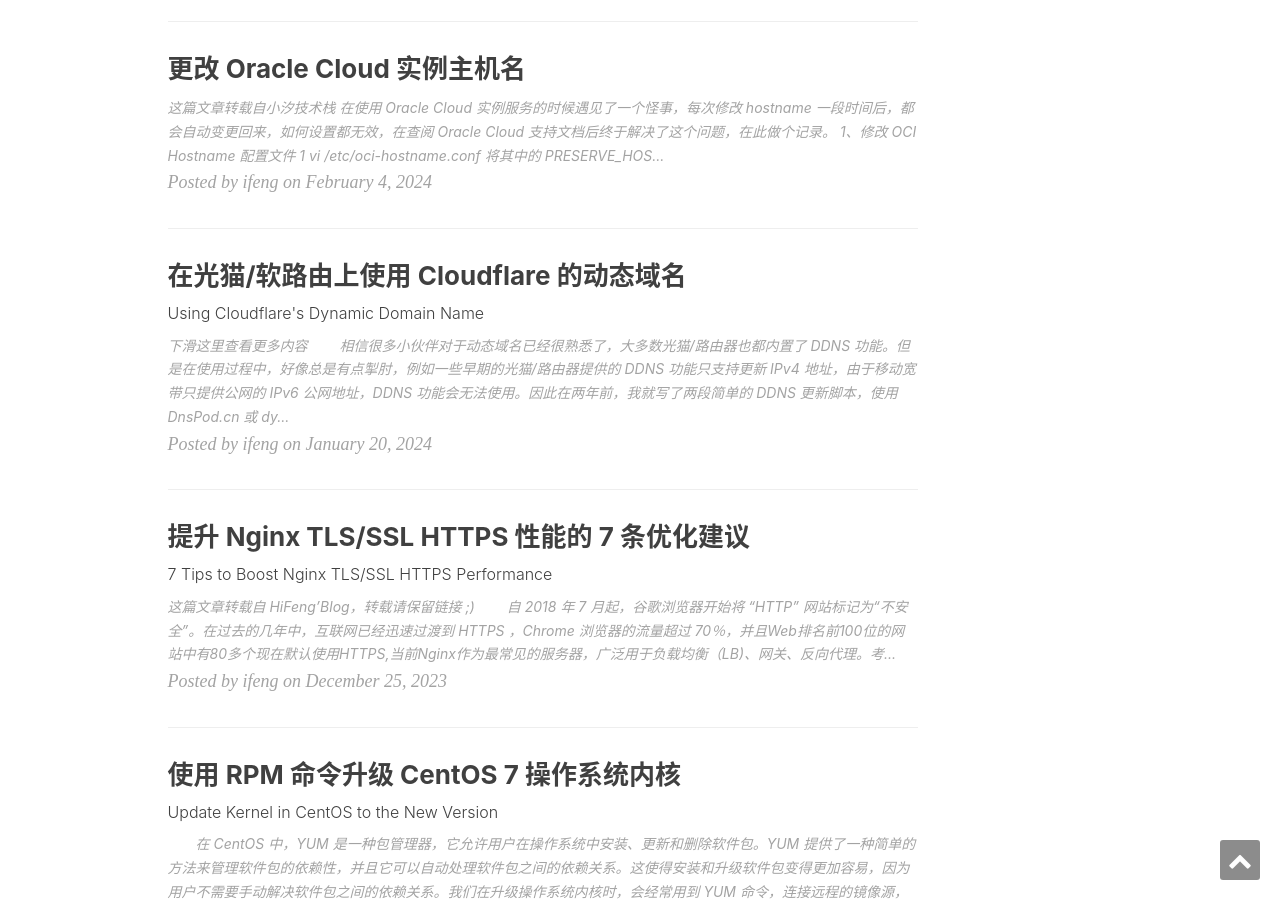
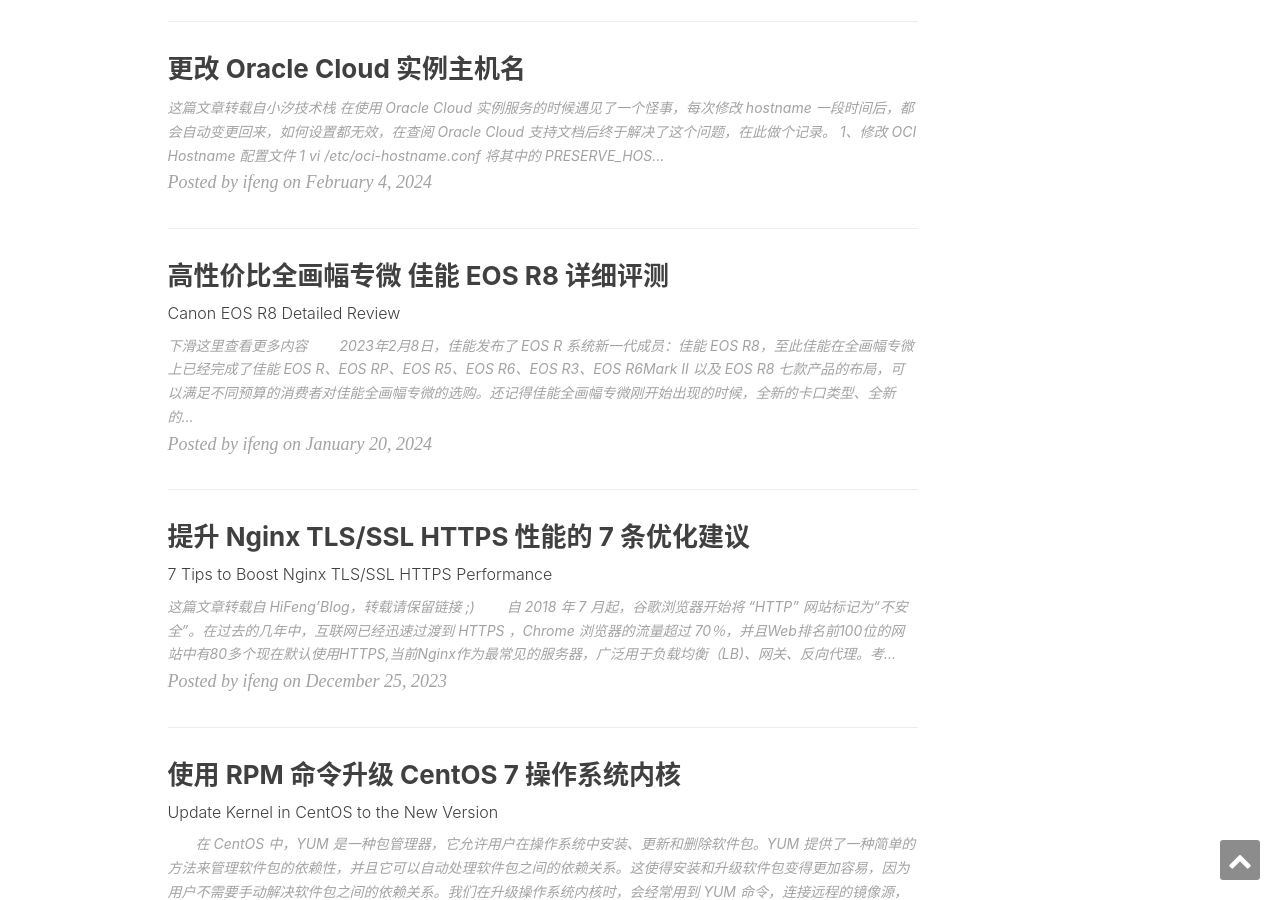
Before and after one commit to a97083435/hiifeng.github.io, a Jekyll site: the page built from index.html, in a window 1280 px wide and 900 px high, scrolled down 1176 px. Built offline with Jekyll 4.4.1, drawn with Linux system fonts in a browser that asks for light colours; the list of posts is cut into pages by our own code; comment, search, counter and statistics services are not loaded; some of the changed lines change nothing that is shown.

Commit message:
Update 2024-01-20-Dynamic-Domain-Name.md

```diff
--- a/_posts/2024-01-20-Dynamic-Domain-Name.md
+++ b/_posts/2024-01-20-Dynamic-Domain-Name.md
@@ -1,18 +1,95 @@
 ---
 layout:     keynote
-title:      "在光猫/软路由上使用 Cloudflare 的动态域名"
-subtitle:   "Using Cloudflare's Dynamic Domain Name"
+title:      "高性价比全画幅专微 佳能 EOS R8 详细评测"
+subtitle:   "Canon EOS R8 Detailed Review"
 iframe:     "/includes/iframe/2024-01-20/yanshuo.html"
 navcolor:   "invert"
 date:       2024-01-20
 author:     "ifeng"
 tags:
-    - Cloudflare
-    - DDNS
+    - 佳能
+    - Canon
+    - 单反相机
 ---
 
 > 下滑这里查看更多内容
 
-　　相信很多小伙伴对于动态域名已经很熟悉了，大多数光猫/路由器也都内置了 DDNS 功能。但是在使用过程中，好像总是有点掣肘，例如一些早期的光猫/路由器提供的 DDNS 功能只支持更新 IPv4 地址，由于移动宽带只提供公网的 IPv6 公网地址，DDNS 功能会无法使用。因此在两年前，我就写了两段简单的 DDNS 更新脚本，使用 DnsPod.cn 或 dynv6.com 动态域名完成 IPv4&IPv6 地址的更新。
+　　2023年2月8日，佳能发布了 EOS R 系统新一代成员：佳能 EOS R8，至此佳能在全画幅专微上已经完成了佳能 EOS R、EOS RP、EOS R5、EOS R6、EOS R3、EOS R6Mark II 以及 EOS R8 七款产品的布局，可以满足不同预算的消费者对佳能全画幅专微的选购。还记得佳能全画幅专微刚开始出现的时候，全新的卡口类型、全新的机身设计、全新的操控系统等，一切都是全新的，也给用户带来了全新的相机操控体验，从2018年到2023年五年不到的时间，佳能在专微这块市场上已然有了相当大的市场份额，这一次发布的佳能 EOS R8 在我看来必然也是一款能进一步扩大市场份额的产品。
 
-　　现在看来，使用 DnsPod.cn 或 dynv6.com 动态域名仍然有一些不完美的地方，由于三大运营商都关闭了家庭宽带的 80 & 443 端口，如果想利用家庭宽带搭建一个 Blog ，或者将自己群晖里的内容分享给其他朋友使用时，总要在网址后面带上端口才可以访问。如果使用 Cloudflare.com 的动态域名，另外配合 Cloudflare Origin Rules 功能，即可完美解决上述问题。
+![](https://p3.itc.cn/q_70/images03/20230309/7085cda5b0c24e13a276b001fd691cf6.jpeg)
+
+在我看来佳能 EOS R8 完全可以看成是佳能 EOS R6Mark II 的“小号”，不管是机身像素还是功能性，其实这两款机器只有细微的差距，但佳能 EOS R8 的体积却更小，所以从这个角度来看，这款机器可以理解成为佳能 EOS RP 和 EOS R6Mark II 的融合，那么这款机器整体的性能到底如何也是今天这篇文章所讨论的重点。
+
+![](https://p7.itc.cn/q_70/images03/20230309/2f8d295633dd4253bbc33e075266f91a.jpeg)
+
+佳能EOS R8搭配RF24-50mm F4.5-6.3 IS STM
+
+·佳能EOS R8详细参数：
+
+▶采用了36mm×24mm尺寸的2420万有效像素全画幅CMOS传感器，最高可拍摄6000×4000像素（3：2）分辨率的照片，支持14位RAW格式（CR3）、10位HEIF以及8位JPEG；
+
+▶DIGIC X图像处理器以及第二代全像素双核CMOS AF技术，拥有1053个对焦区域和4897个对焦点位，可覆盖取景范围100%×100%的对焦区域（检测出被摄体时）以及90%×100%对焦区域（未检测被摄体时），同时还具备非常快的对焦速度和反应速度术；
+
+▶基于深度学习技术的EOS iTR AF X（智能识别与追踪系统）的检测识别能力，具备更强的检测识别人物、动物、赛车、交通工具等多种被摄体的能力；
+
+▶采用了佳能RF卡口，卡口直径为54mm，法兰距为20mm，它使用多达12个电子触点来发送和接收数据，此外，它还支持通过转接环来转接佳能EF以及EF-S镜头；
+
+▶电子快门速度为1/4000s-30s、电子前帘速度为1/16000s、1/8000s-30s；电子前帘闪光同步速度为1/200s
+
+▶单SD卡设计（支持UHS-II型存储卡），连拍速度为6张/秒（电子前帘）以及40张/秒（电子快门）；
+
+▶支持6K超采样无裁切4K/60p以及全高清180p视频录制；
+
+▶机身拥有3.0英寸162万像素的翻转触摸液晶屏，同时还拥有0.39英寸的236万像素OLED彩色电子取景器（100%视野率，0.7x放大倍率）；
+
+▶机身内置无线Wi-Fi/蓝牙模块，可方便实时传输照片到移动设备上；
+
+▶机身尺寸为132.5mm×86.1mm×70mm，包含存储卡以及电池的重量约为461g，裸机重量414g；
+
+![](https://p8.itc.cn/q_70/images03/20230309/b1b66e699c6045b0a4dafefd4a9ed50e.jpeg)
+
+佳能EOS R8
+
+其实从参数层面来看，佳能 EOS R8 的表现还是相当不错的，为了测试这款机身，本次我采用了RF24-50mm F4.5-6.3 IS STM 以及R F24-105mm F4 L IS USM 这两支镜头，接下来还是先从外观方面说起。
+
+·外观整体介绍
+
+整体外观方面，佳能 EOS R8 小巧的机身和握持感，其实和此前的 EOS RP 差不多，几乎削平不再突出的军舰部也是为了进一步的减轻这款机器的重量，461g 不到一斤的重量拿在手上非常小巧便携，虽然比此前的佳能 EOS RP 重了 20g 左右，但这么点重量拿在手中几乎没有什么太大的感觉，而且佳能 EOS R8 应该是目前佳能再售的 EOS 全画幅专微相机中最轻盈小巧的一款产品。
+
+![](https://p4.itc.cn/q_70/images03/20230309/a4104d564e1b426d84d3629ae918eb6e.jpeg)
+
+佳能EOS R8正面
+
+![](https://p3.itc.cn/q_70/images03/20230309/efa8d87b917947a89f310a2ee6292132.jpeg)
+
+佳能 EOS R8 背面
+
+佳能 EOS R8 的为机身尺寸为 132.5mm×86.1mm×70mm ，机身线条清晰，设计简洁同时又不失专业，背部的按键设计和此前的佳能 EOS RP 几乎如出一辙，同时 EOS R8 在机身接缝处采用密封处理，具备一定的防尘防水溅功能。
+
+![](https://p5.itc.cn/q_70/images03/20230309/7fc9125e8848478394946719f3f38cb4.jpeg)
+
+佳能 EOS R8 侧面
+
+![](https://p5.itc.cn/q_70/images03/20230309/aa905d0f0efd4685a0e9bcfec25e42df.jpeg)
+
+佳能EOS R8侧面
+
+虽然说佳能 EOS R8 的体积小巧，但是并不太影响握持感觉，于机身覆盖着大面积柔软舒适的橡胶蒙皮，并且 EOS R8 的机身仅重 461g，轻盈的重量搭配与机身大面积的橡胶蒙皮使得这款相机的手感依然出色。机身侧面的接口也和此前的佳能EOS RP一样，配备了遥控器接口、麦克风、耳机、HDMI以及USB的接口。
+
+![](https://p9.itc.cn/q_70/images03/20230309/e39f74bb52da444993fb6a47ad2dd282.jpeg)
+
+
+
+![]()
+
+![]()
+
+![]()
+
+![]()
+
+![]()
+
+![]()
+
+![]()
```
